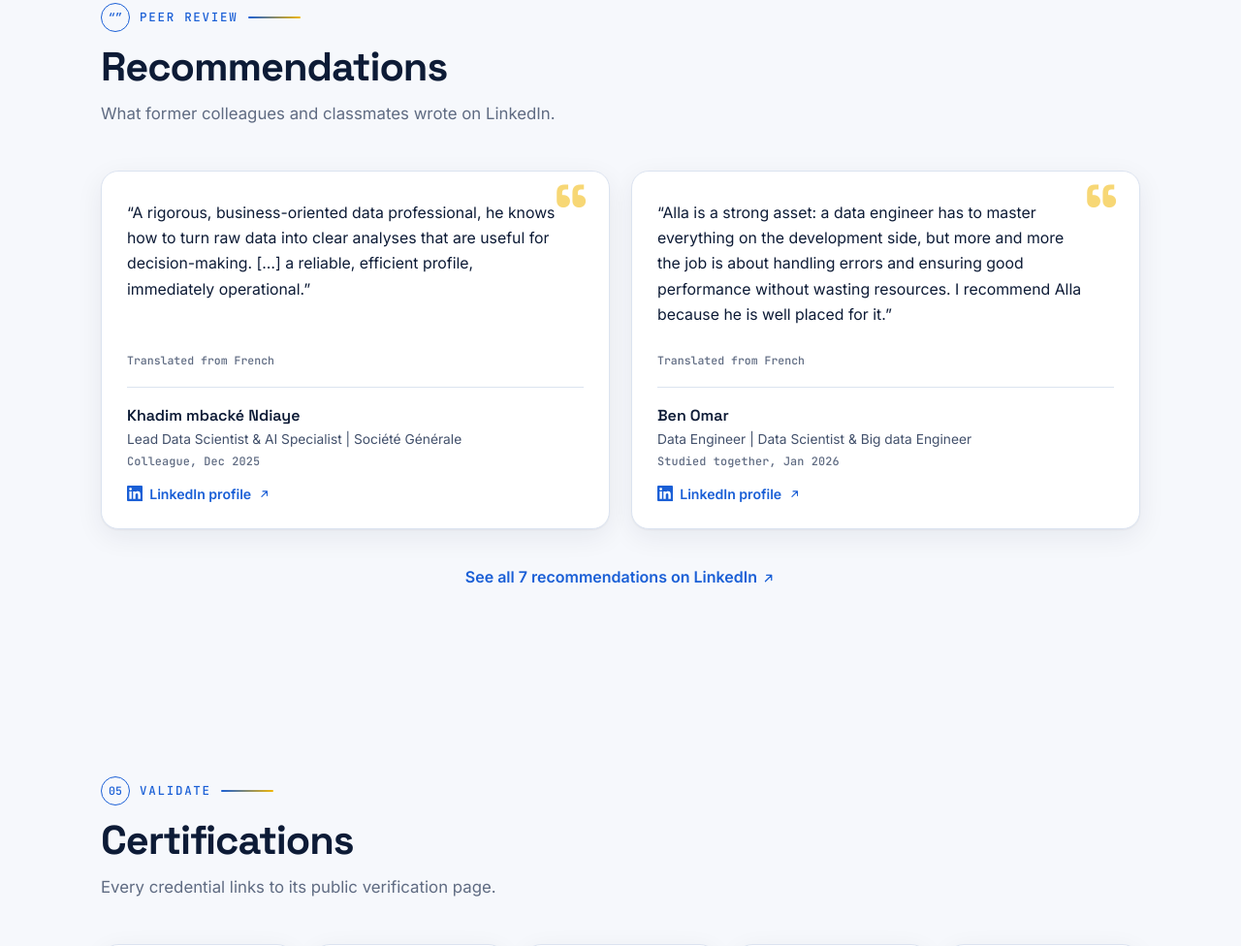
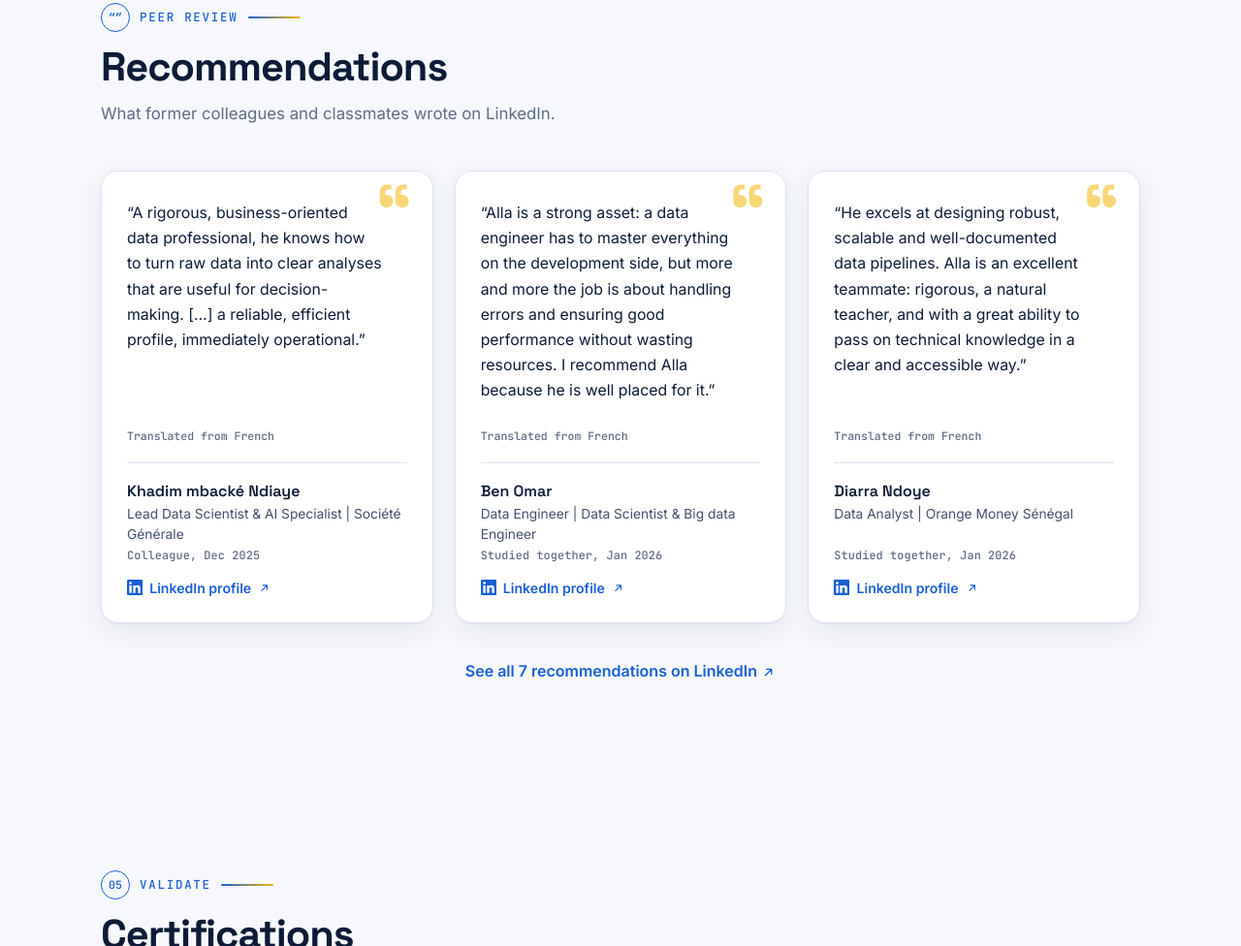
Before and after one commit to niangalla/niangalla.github.io, a plain HTML site: page index.html in a window 1280 px wide. Shown: the part 7981-8957 px from the top of the page at 97% size. Drawn offline with Linux system fonts and the light colour scheme.

Commit message:
Restore Diarra Ndoye recommendation; 3-card Recommendations layout

```diff
--- a/css/style.css
+++ b/css/style.css
@@ -407,7 +407,7 @@ a.pc-media:focus-visible { outline: 3px solid var(--gold); outline-offset: -3px;
 .group-sub { color: var(--muted); margin: 8px 0 0; font-size: .98rem; }
 
 /* Recommendations */
-.reco-grid { display: grid; grid-template-columns: repeat(2, minmax(0, 1fr)); gap: 22px; align-items: stretch; }
+.reco-grid { display: grid; grid-template-columns: repeat(3, minmax(0, 1fr)); gap: 22px; align-items: stretch; }
 .reco-card {
   margin: 0; position: relative; display: flex; flex-direction: column; padding: 30px 26px 24px;
   background: var(--surface); border: 1px solid var(--line); border-radius: var(--radius); box-shadow: var(--shadow);
@@ -420,6 +420,7 @@ html[lang="fr"] .reco-tr { display: none; }
 .reco-card figcaption { margin-top: auto; padding-top: 18px; display: grid; gap: 3px; border-top: 1px solid var(--line); }
 .reco-name { font: 600 1rem var(--f-head); color: var(--text); }
 .reco-head { font-size: .86rem; color: var(--text-2); }
+@media (min-width: 961px) { .reco-head { line-height: 1.5; min-height: 3em; } }
 .reco-rel { font-size: .74rem; color: var(--muted); }
 .reco-link { margin-top: 8px; display: inline-flex; align-items: center; gap: 7px; font-weight: 600; font-size: .88rem; width: fit-content; }
 .pc-note { color: var(--muted); font-size: .84rem; }
--- a/index.html
+++ b/index.html
@@ -34,7 +34,7 @@
   <link rel="preconnect" href="https://fonts.googleapis.com">
   <link rel="preconnect" href="https://fonts.gstatic.com" crossorigin>
   <link href="https://fonts.googleapis.com/css2?family=Inter:wght@400;500;600&family=JetBrains+Mono:wght@500&family=Space+Grotesk:wght@500;600;700&display=swap" rel="stylesheet">
-  <link rel="stylesheet" href="css/style.css?v=202610231930">
+  <link rel="stylesheet" href="css/style.css?v=202610232000">
 </head>
 <body>
   <!-- SVG icon sprite -->
@@ -520,6 +520,17 @@
               <a class="reco-link" href="https://www.linkedin.com/in/bentamou/" target="_blank" rel="noopener"><svg class="ic" aria-hidden="true"><use href="#i-linkedin"/></svg><span data-i18n="reco.profile">LinkedIn profile</span><svg class="ic ic-sm" aria-hidden="true"><use href="#i-arrow"/></svg></a>
             </figcaption>
           </figure>
+          <figure class="reco-card reveal">
+            <span class="reco-mark" aria-hidden="true">&ldquo;</span>
+            <blockquote><p data-i18n="reco.3.q">“He excels at designing robust, scalable and well-documented data pipelines. Alla is an excellent teammate: rigorous, a natural teacher, and with a great ability to pass on technical knowledge in a clear and accessible way.”</p></blockquote>
+            <p class="reco-tr" data-i18n="reco.tr">Translated from French</p>
+            <figcaption>
+              <span class="reco-name">Diarra Ndoye</span>
+              <span class="reco-head">Data Analyst | Orange Money Sénégal</span>
+              <span class="reco-rel mono" data-i18n="reco.3.rel">Studied together, Jan 2026</span>
+              <a class="reco-link" href="https://www.linkedin.com/in/diarra-ndoye-7b944a23a/" target="_blank" rel="noopener"><svg class="ic" aria-hidden="true"><use href="#i-linkedin"/></svg><span data-i18n="reco.profile">LinkedIn profile</span><svg class="ic ic-sm" aria-hidden="true"><use href="#i-arrow"/></svg></a>
+            </figcaption>
+          </figure>
         </div>
         <p class="more-link reveal"><a href="https://www.linkedin.com/in/alla-niang-212644137/details/recommendations/" target="_blank" rel="noopener"><span data-i18n="reco.all">See all 7 recommendations on LinkedIn</span> <svg class="ic ic-sm" aria-hidden="true"><use href="#i-arrow"/></svg></a></p>
       </div>
@@ -622,6 +633,6 @@
     </div>
   </footer>
 
-  <script src="js/main.js?v=202610231930" defer></script>
+  <script src="js/main.js?v=202610232000" defer></script>
 </body>
 </html>
--- a/js/main.js
+++ b/js/main.js
@@ -129,6 +129,8 @@
       "reco.1.rel": "Colleague, Dec 2025",
       "reco.2.q": "“Alla is a strong asset: a data engineer has to master everything on the development side, but more and more the job is about handling errors and ensuring good performance without wasting resources. I recommend Alla because he is well placed for it.”",
       "reco.2.rel": "Studied together, Jan 2026",
+      "reco.3.q": "“He excels at designing robust, scalable and well-documented data pipelines. Alla is an excellent teammate: rigorous, a natural teacher, and with a great ability to pass on technical knowledge in a clear and accessible way.”",
+      "reco.3.rel": "Studied together, Jan 2026",
       "projects.ww.sub": "Energy affordability ELT pipeline",
       "projects.ww.desc": "Bronze/Silver/Gold ELT on regulator (CRSE) tariff PDFs for 5 Senegalese electricity operators: Scrapy + pdfplumber ingestion, versioned landing in AWS S3, Airflow COPY INTO Snowflake, dbt models tested on every run, Power BI serving. Infrastructure declared in Terraform, GitHub Actions CI.",
       "projects.obs.sub": "Internet price comparison · dbt + DuckDB star schema",
@@ -296,6 +298,8 @@
       "reco.1.rel": "Collègue, déc. 2025",
       "reco.2.q": "« Alla est un bon élément, vu qu’un data engineer doit savoir maîtriser tout ce qui est du développement. Mais de plus en plus, c’est de gérer les erreurs et assurer des bonnes performances sans gâcher plusieurs ressources. Je vous recommande Alla puisqu’il est bien placé. »",
       "reco.2.rel": "Études ensemble, janv. 2026",
+      "reco.3.q": "« Il excelle dans la conception de pipelines de données robustes, scalables et bien documentés. Alla est un excellent coéquipier : rigoureux, pédagogue, et doté d'une grande facilité à transmettre ses connaissances techniques de manière claire et accessible. »",
+      "reco.3.rel": "Études ensemble, janv. 2026",
       "projects.ww.sub": "Pipeline ELT sur l'accessibilité financière de l'énergie",
       "projects.ww.desc": "ELT Bronze/Silver/Gold sur les grilles tarifaires PDF du régulateur (CRSE) pour 5 opérateurs électriques sénégalais : ingestion Scrapy + pdfplumber, landing versionné sur AWS S3, chargement Airflow (COPY INTO) vers Snowflake, modèles dbt testés à chaque exécution, restitution Power BI. Infrastructure déclarée en Terraform, CI GitHub Actions.",
       "projects.obs.sub": "Comparateur des offres internet · schéma en étoile dbt + DuckDB",
```
